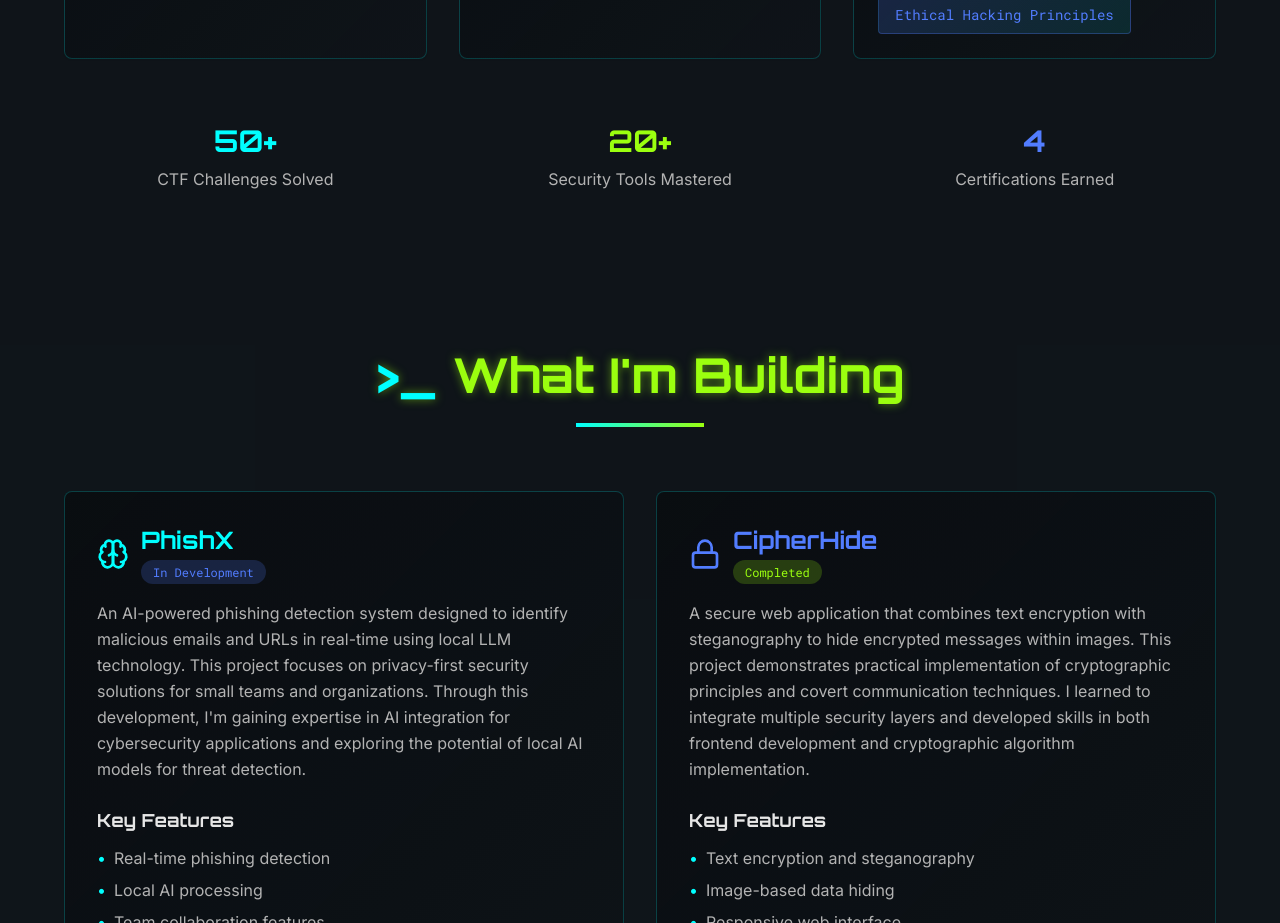
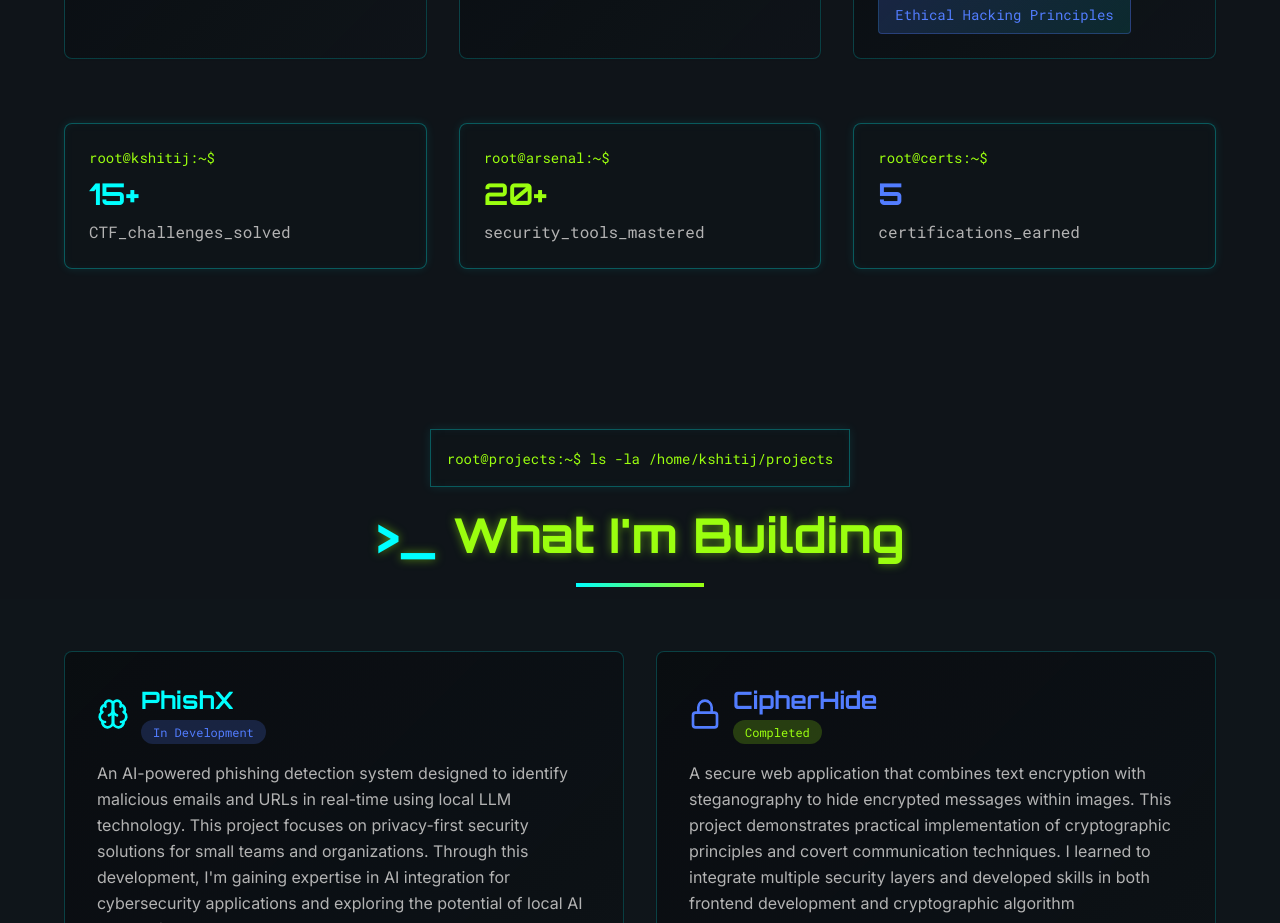
Before and after one commit to gupta09-oop/cyber-pulse-kshitij, a React (Vite) app: page / in a window 1280 px wide. Shown: the part 3720-4643 px from the top of the page. Built offline with nearby package versions, Linux system fonts and the light colour scheme.

Commit message:
Update certifications and CTF count

```diff
--- a/src/components/Projects.tsx
+++ b/src/components/Projects.tsx
@@ -91,6 +91,9 @@ export const Projects = () => {
       <div className="max-w-6xl mx-auto">
         {/* Section Header */}
         <div className="text-center mb-16">
+          <div className="terminal-border inline-block p-4 mb-6 bg-background/50 backdrop-blur-sm">
+            <span className="font-mono text-secondary text-sm">root@projects:~$ ls -la /home/kshitij/projects</span>
+          </div>
           <h2 className="section-header text-4xl md:text-5xl font-cyber font-bold mb-6">
             What I'm Building
           </h2>
--- a/src/components/Skills.tsx
+++ b/src/components/Skills.tsx
@@ -75,19 +75,28 @@ export const Skills = () => {
           ))}
         </div>
 
-        {/* Portfolio Statistics */}
+        {/* Terminal Style Statistics */}
         <div className="mt-16 grid md:grid-cols-3 gap-8">
-          <div className="text-center">
-            <div className="font-cyber text-3xl font-bold text-primary mb-2">50+</div>
-            <p className="text-muted-foreground">CTF Challenges Solved</p>
+          <div className="terminal-border p-6 rounded-lg bg-background/50 backdrop-blur-sm">
+            <div className="flex items-center mb-2">
+              <span className="text-secondary text-sm font-mono">root@kshitij:~$</span>
+            </div>
+            <div className="font-cyber text-3xl font-bold text-primary mb-2 animate-fade-in">15+</div>
+            <p className="text-muted-foreground font-mono">CTF_challenges_solved</p>
           </div>
-          <div className="text-center">
-            <div className="font-cyber text-3xl font-bold text-secondary mb-2">20+</div>
-            <p className="text-muted-foreground">Security Tools Mastered</p>
+          <div className="terminal-border p-6 rounded-lg bg-background/50 backdrop-blur-sm">
+            <div className="flex items-center mb-2">
+              <span className="text-secondary text-sm font-mono">root@arsenal:~$</span>
+            </div>
+            <div className="font-cyber text-3xl font-bold text-secondary mb-2 animate-fade-in">20+</div>
+            <p className="text-muted-foreground font-mono">security_tools_mastered</p>
           </div>
-          <div className="text-center">
-            <div className="font-cyber text-3xl font-bold text-accent mb-2">4</div>
-            <p className="text-muted-foreground">Certifications Earned</p>
+          <div className="terminal-border p-6 rounded-lg bg-background/50 backdrop-blur-sm">
+            <div className="flex items-center mb-2">
+              <span className="text-secondary text-sm font-mono">root@certs:~$</span>
+            </div>
+            <div className="font-cyber text-3xl font-bold text-accent mb-2 animate-fade-in">5</div>
+            <p className="text-muted-foreground font-mono">certifications_earned</p>
           </div>
         </div>
       </div>
```
